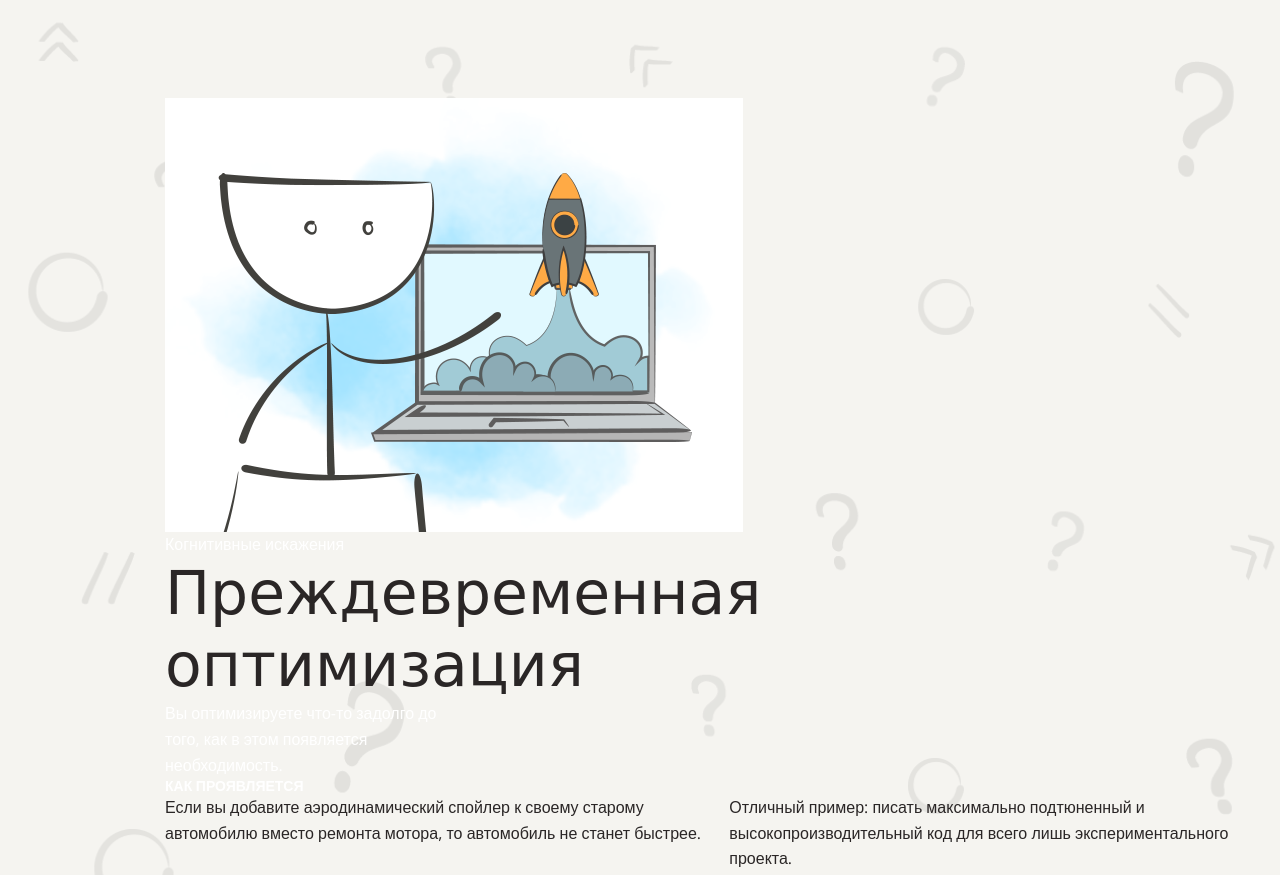
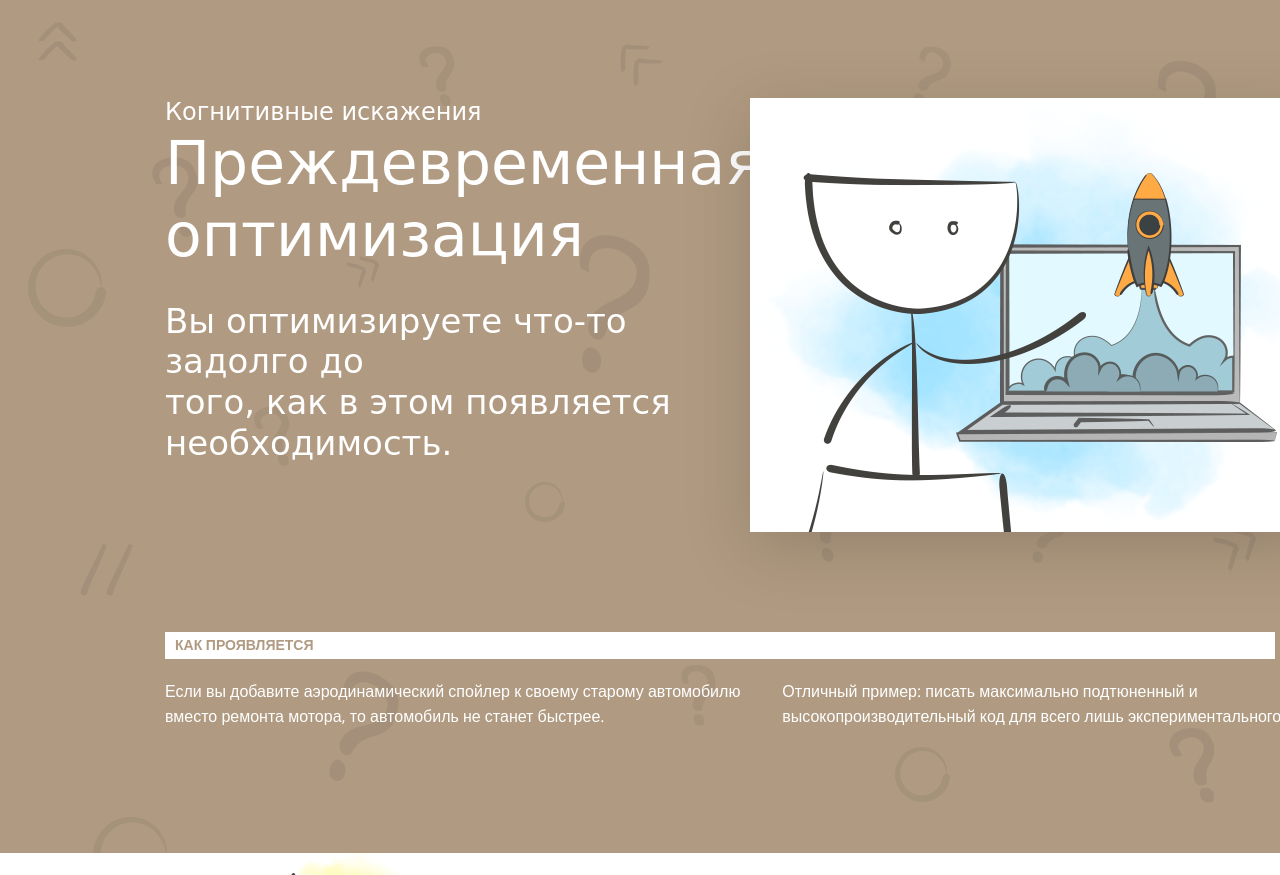
Before and after one commit to Ludmila1990/layout-designer-project-lvl1, a website: page src/index.html in a window 1280 px wide. Shown: the part 3581-4456 px from the top of the page. Drawn offline with nearby package versions, Linux system fonts and the light colour scheme; a web font is replaced by a local one.

Commit message:
changed files

```diff
--- a/src/index.html
+++ b/src/index.html
@@ -11,7 +11,7 @@
     <link rel="stylesheet" href="styles/style.css">
 </head>
 <body>
-    <header class="bg-main">
+    <header class="bg-main bg-light">
         <div class="container">
             <h1>Когнитивные<br>искажения<br><span class="dark">в программировании</span></h1>
             <img class="img_header" src="../src/styles/images/main.png" alt="Когнитивные искажения">
@@ -44,7 +44,7 @@
         <div class="container">
             <div class="nav_card">
                 <div class="card-title">
-                    <h2><span class="light">5 когнитивных искажений</span><br><span class="white">о существовании которых стоит помнить</span></h2>
+                    <h2><span class="light">5 когнитивных искажений</span><br><span class="white_text">о существовании которых стоит помнить</span></h2>
                 </div>
                 <a href="#ikea-effect" class="card">
                     <p class="number">1</p>
@@ -75,7 +75,7 @@
         </div>
     </section>
 
-    <section id="ikea-effect" class="bg-main">
+    <section id="ikea-effect" class="bg-main bg-light">
         <div class="container">
             <div class="info_block">
                 <div class="img_block margin-right">
@@ -101,23 +101,30 @@
         </div>
     </section>
 
-    <section id="premature-optimization" class="bg-main">
+    <section id="premature-optimization" class="bg-main bg-dark">
         <div class="container">
-            <div class="optimization_photo">
-                <img src="../src/styles/images/2.png" alt="12">
+            <div class="info_block">
+                <div class="text_block margin-right">
+                    <p class="title white_text">Когнитивные искажения</p>
+                    <h2 class="white_text">Преждевременная<br>оптимизация</h2>
+                    <p class="description white_text">Вы оптимизируете что-то задолго до<br>того, как в этом появляется<br>необходимость.</p>
+                </div>
+                <div class="img_block">
+                    <img src="../src/styles/images/2.png" alt="12">
+                </div>
             </div>
-            <p class="title_right white">Когнитивные искажения</p>
-            <h2>Преждевременная<br>оптимизация</h2>
-            <p class="nav_text_right white">Вы оптимизируете что-то задолго до<br>того, как в этом появляется<br>необходимость.</p>
-            <div class="rectangle_mini white">
-                <h4 class="brown_text">как проявляется</h4>
+            <div class="line-block white_block">
+                <h4>как проявляется</h4>
+            </div>
+            <div class="content white_text">
+                <div class="content_text">
+                    <p>Если вы добавите аэродинамический спойлер к своему старому автомобилю вместо ремонта мотора, то автомобиль не станет быстрее.</p>
+                </div>
+                <div class="content_text">
+                    <p>Отличный пример: писать максимально подтюненный и высокопроизводительный код для всего лишь экспериментального проекта.</p>
+                </div>
+            </div>
         </div>
-        <div class="content">
-        <p>Если вы добавите аэродинамический спойлер к своему старому автомобилю вместо ремонта мотора, то автомобиль не станет быстрее.</p>
-
-        <p>Отличный пример: писать максимально подтюненный и высокопроизводительный код для всего лишь экспериментального проекта.</p>
-    </div>
-</div>
     </section>
 
     <section id="distortion_of_novelty">
--- a/src/styles/style.css
+++ b/src/styles/style.css
@@ -50,8 +50,6 @@ img {
 .bg-main {
     position: relative;
     overflow: hidden;
-
-    background: #f5f4f0;
 }
 
 .bg-main::before {
@@ -66,6 +64,14 @@ img {
     opacity: 10%;
 
     content: "";
+}
+
+.bg-light {
+    background: #f5f4f0;
+}
+
+.bg-dark {
+    background: #B09A81;
 }
 
 .dark {
@@ -231,10 +237,6 @@ img {
     padding-top: 200px;
 }
 
-.white {
-    color: #FFFFFF;
-}
-
 #ikea_effect {
     height: 905px;
 }
@@ -275,6 +277,10 @@ img {
     color: #2A2626;
 }
 
+.white_text {
+    color: #FFFFFF;
+}
+
 .line-block {
     display: flex;
     width: 100%;
@@ -298,3 +304,12 @@ img {
 .content_text:nth-child(1) {
     margin-right: 30px;
 }
+
+#premature-optimization {
+    height: 855px;
+}
+
+.white_block {
+    background: #FFFFFF;
+    color: #B09A81;
+}
```
